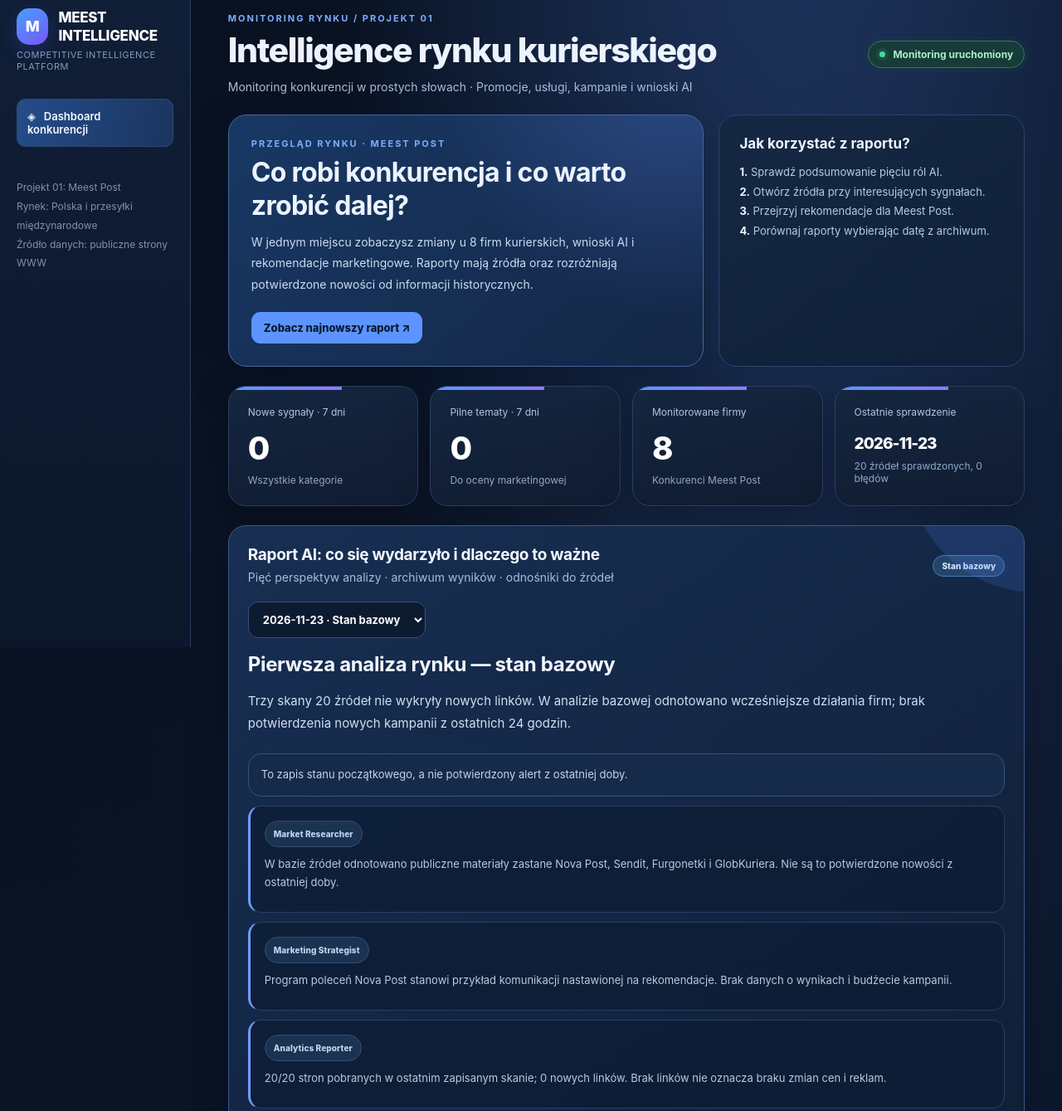
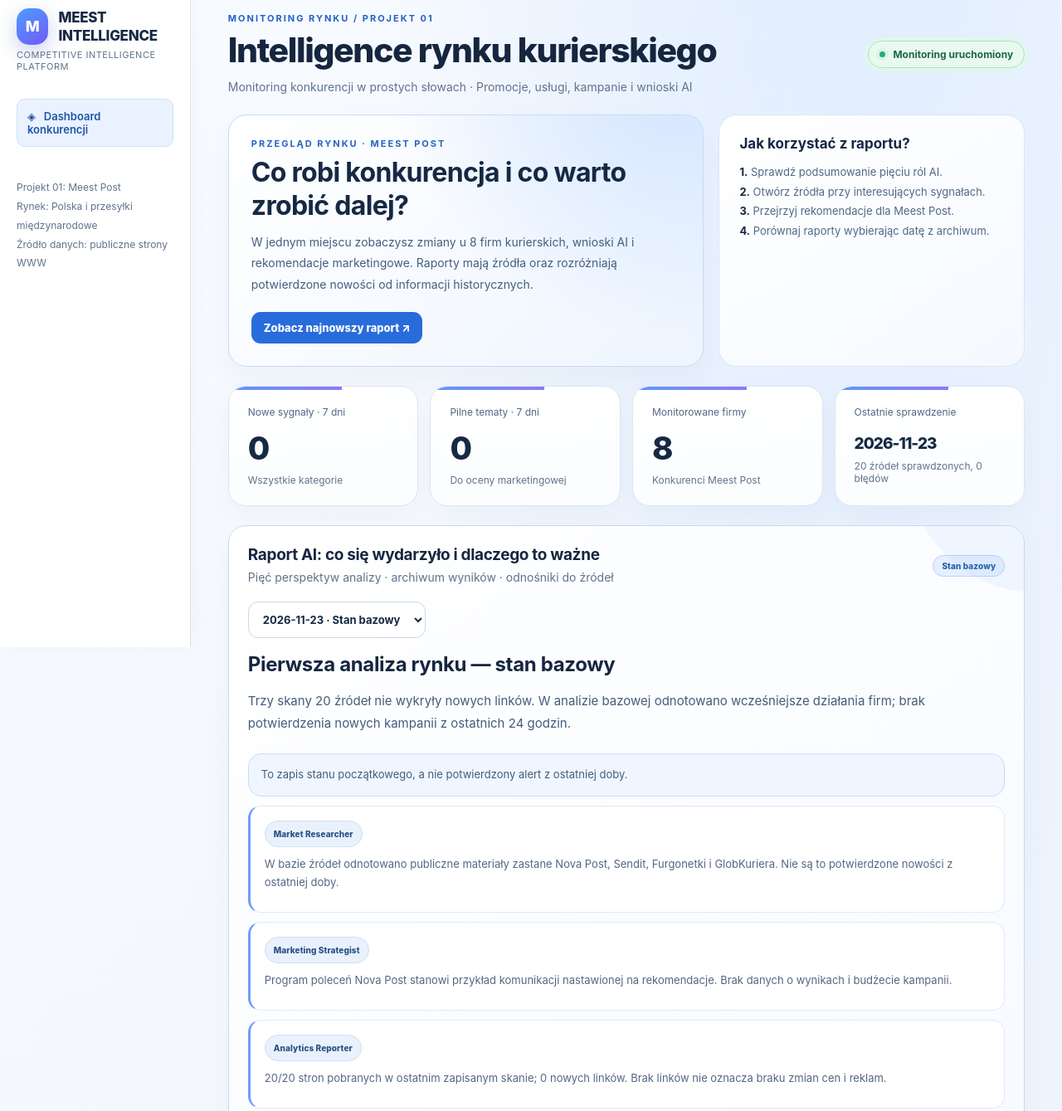
Before and after one commit to jlukiaschenko-rgb/meest-competitive-intelligence, a plain HTML site: page index.html in a window 1280 px wide. Shown: the part 20-1359 px from the top of the page at 83% size. Drawn offline with Linux system fonts and the light colour scheme.

Commit message:
style: switch Meest Intelligence dashboard to light theme

```diff
--- a/modern.css
+++ b/modern.css
@@ -75,3 +75,55 @@ button{border-radius:12px}
 @media(max-width:1180px){.app{grid-template-columns:1fr}.sidebar{height:auto;position:static;padding:18px 24px;display:flex;align-items:center;gap:16px;justify-content:space-between}.sidebar .sub,.asidefoot{display:none}.navitem{margin:0}.main{padding:26px}}
 @media(max-width:850px){.hero-intro{grid-template-columns:1fr}.columns{grid-template-columns:1fr}.metrics{grid-template-columns:repeat(2,minmax(0,1fr))}}
 @media(max-width:590px){.main{padding:16px}.sidebar{padding:15px}.brand{font-size:14px}.navitem{display:none}.hero-primary,.hero-help{padding:20px}.metrics{grid-template-columns:repeat(2,minmax(0,1fr));gap:9px}.metrics>.panel{padding:15px}.metrics .number{font-size:26px}.metrics .metric-label{font-size:11px}.panel{padding:18px}.title{font-size:28px}.top{align-items:flex-start}.controls>*{width:100%}#ai-report-content>.sectiontitle{font-size:21px}}
+
+/* LIGHT THEME — Meest Intelligence */
+:root{color-scheme:light;--ink:#15253e;--muted:#536784;--line:#dbe5f2;--electric:#2468dd;--panel:#ffffff;--navy:#f5f8fd;color:#15253e;background:#f5f8fd}
+body{color:#15253e;background:radial-gradient(ellipse at 80% -15%,#dceaff 0,transparent 40%),linear-gradient(140deg,#f8fbff,#eef3fa 75%,#f7faff)}
+a{color:#195ec4}
+.sidebar{background:#ffffff;border-right:1px solid #dbe4ef;box-shadow:3px 0 24px #19365c08}
+.brand{color:#162944}
+.sub,.asidefoot,.note,.mini,.foot{color:#60728d}
+.navitem{background:#eaf2ff;color:#1d55a6;border-color:#cde0fc}
+.eyebrow,.section-kicker{color:#2362c4}
+.title,.sectiontitle,.event h3,.company strong,.hero-help strong{color:#16263f}
+.muted{color:#60728d}
+.status{background:#e9f9f0;border-color:#a7e5c7;color:#196944;box-shadow:0 0 0 4px #e1f7eb}
+.dot{background:#22ad73}
+.panel{background:linear-gradient(175deg,#ffffff,#fbfdff);border-color:#dbe5f2;box-shadow:0 12px 32px #20436d0a}
+.panel:hover{border-color:#afcaea}
+.metric-label{color:#536784}
+.number{color:#162944}
+select,input{background:#ffffff;color:#162944;border-color:#cbd8ea}
+select:focus,input:focus{border-color:#3a7be3;box-shadow:0 0 0 3px #2870dd20}
+select option{background:#ffffff;color:#162944}
+.event{background:#f8fbff;border-color:#e1e9f4}
+.event:first-child{border-top-color:#e1e9f4}
+.event p,.legend,.historyrow span,.company span{color:#536784}
+.event a{color:#195ec4}
+.pill{background:#e9f1fd;border-color:#cfdff5;color:#285183}
+.pill.high{background:#fff0f3;border-color:#f9c8d2;color:#a62e52}
+.pill.medium{background:#fff6e7;border-color:#f6deab;color:#865b14}
+.pill.low{background:#eaf4ff;border-color:#c3ddf9;color:#245b9a}
+.empty{background:#f8fbff;border-color:#cad9ec;color:#526c8d}
+.tag{background:#eff5fc;border-color:#d0deee;color:#395a7e}
+.banner{background:#eff6ff;border-color:#c9ddf8;color:#435d7d}
+#ai-report-panel{background:linear-gradient(145deg,#ffffff,#f1f7ff 100%)!important;border-color:#c6d9f5}
+#ai-report-panel:before{background:#81afff18}
+#ai-report-content{color:#253b56}
+#ai-report-content>.muted{color:#445c7a}
+#ai-report-content>.event{background:#ffffff}
+#ai-report-status{background:#e4efff;border-color:#bad2f5;color:#255b9f}
+.hero-primary{background:radial-gradient(circle at 95% -25%,#d0e3ff 0,transparent 52%),linear-gradient(135deg,#ffffff,#eef5ff);border-color:#c8dbf4;box-shadow:0 16px 36px #20436d0b}
+.hero-primary h2{color:#152943}
+.hero-primary p{color:#455e7e}
+.hero-primary .eyebrow{color:#2765c1}
+.hero-link{background:#286cdb;color:#ffffff}
+.hero-link:hover{background:#1b54b4;color:#ffffff}
+.hero-help{background:linear-gradient(145deg,#ffffff,#f5f9ff);border-color:#dbe5f2}
+.hero-help h3{color:#162944}
+.hero-help p{color:#506886}
+#ai-report-content .event .pill{color:#285183}
+.company{border-bottom-color:#e2eaf4}
+.historyrow{border-top-color:#e2eaf4}
+.foot{border-top-color:#e2eaf4}
+.skip-link{background:#ffffff;color:#152943}
```
